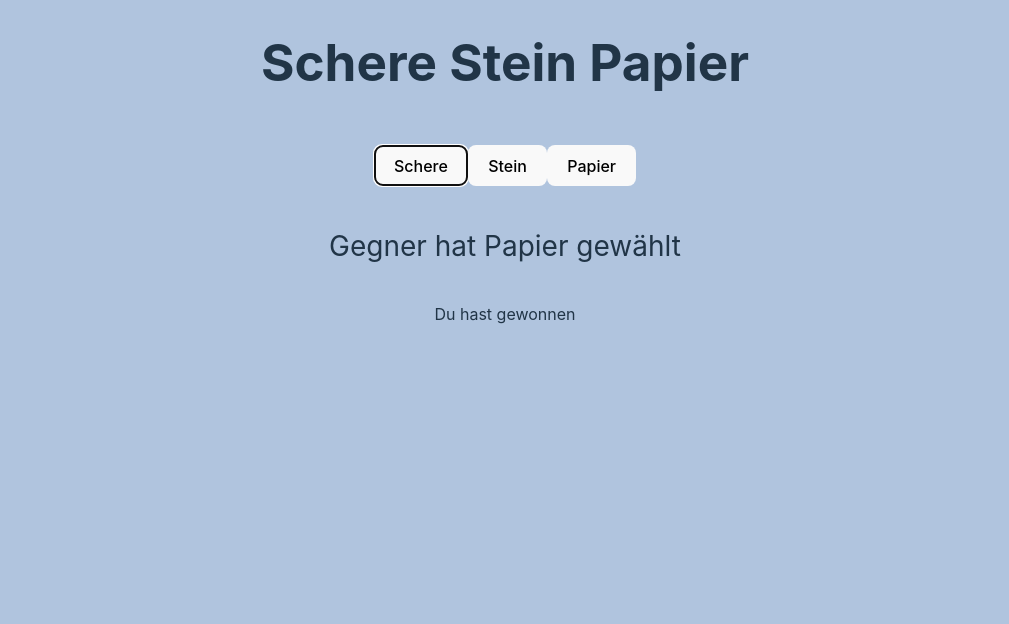
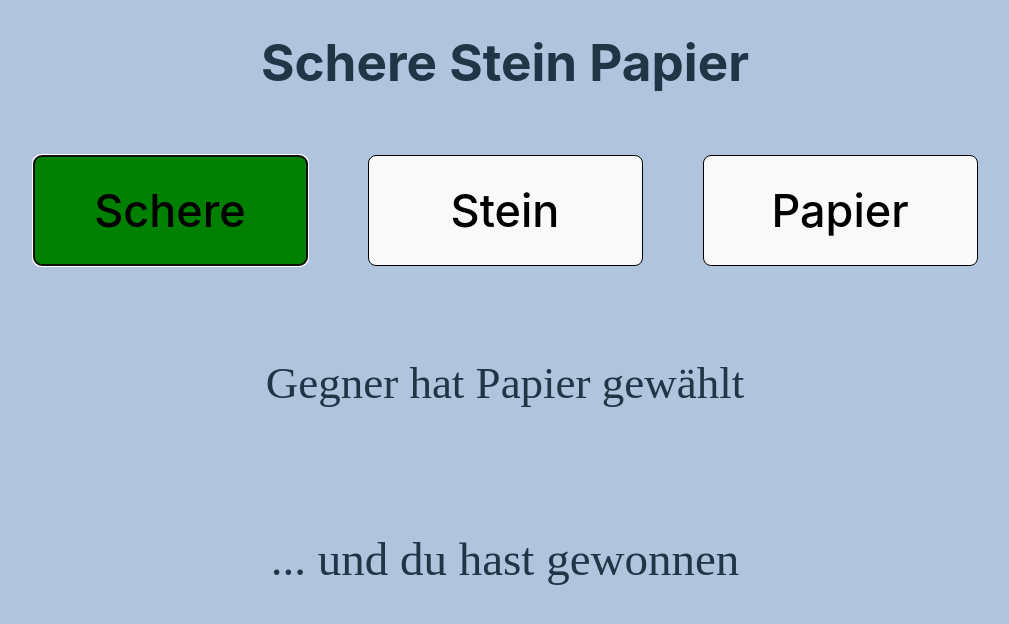
Before and after one commit to Lucaknabe/SchereSteinPapier, a website built with Vite: page index.html in a window 1280 px wide. Both pictures are taken after a click on the button "Schere". Shown: the whole page, without its empty margins (135-1144 px from the left). Built offline with nearby package versions, Linux system fonts and the light colour scheme.

Commit message:
extra styling

```diff
--- a/index.html
+++ b/index.html
@@ -10,10 +10,10 @@
     <script type="module" src="/main.js"></script>
     <h1>Schere Stein Papier</h1>
     <div id="buttondiv">
-    <center><button type = "button" id= "Schere">Schere</button></center>
-    <center><button type = "button" id= "Stein">Stein</button></center>
-    <center><button type = "button" id= "Papier">Papier</button></center>
-   </div>
+    <center><button type = "button" id= "Schere" class="Schere">Schere</button></center>
+    <center><button type = "button" id= "Stein" class="Stein">Stein</button></center>
+    <center><button type = "button" id= "Papier" class="Papier">Papier</button></center>
+    </div>
     <div id="wahldiv"><p id="wahl"></p></div>
     <div id="gewinnerdiv"> <p id="gewinner"></p></div>
     <!--<marquee><h1>+++ LUCA HAT PAUSE +++ VON 13 BIS 14!</h1></marquee>-->
--- a/main.js
+++ b/main.js
@@ -19,7 +19,7 @@ function playRound(spielerEingabe) {
   console.log(randomNumber);
   if (randomNumber === 0) {
     console.log("Gegner hat Schere gewählt");
-    document.getElementById("wahl").innerHTML = "Gegner hat Schere gewählt"
+    document.getElementById("wahl").innerHTML = "Gegner hat Schere gewählt";
   }
   else if (randomNumber === 1) {
     console.log("Gegner hat Stein gewählt");
@@ -41,11 +41,11 @@ function playRound(spielerEingabe) {
   }
   else if((randomNumber === 0 && spielerEingabe === 1) || (randomNumber === 1 && spielerEingabe === 2) || (randomNumber === 2 && spielerEingabe === 0)   ) {
     console.log("Du hast gewonnen!");
-    document.getElementById("gewinner").innerHTML = "Du hast gewonnen"
+    document.getElementById("gewinner").innerHTML = "... und du hast gewonnen"
   }
   else {
     console.log("Computer hat gewonnen!")
-    document.getElementById("gewinner").innerHTML = "Computer hat gewonnen"
+    document.getElementById("gewinner").innerHTML = "... und der Computer hat gewonnen"
   }
 
 
--- a/style.css
+++ b/style.css
@@ -34,18 +34,86 @@ body {
   background-color:lightsteelblue ;
 }
 
-#buttondiv {
-  display: flex;
-  flex-direction: row ;
-  margin: 20px;
+
+
+
+ #buttondiv{
+  display:flex;
+  flex-direction: row;
+ }
+
+ #Schere{
+  background-color: white;
+  color:black;
+  margin: 30px;
+  font-size: 45px;
+  border: 1px solid black;
+  width: 275px;
+  transition-property: color, background-color;
+  transition-duration: 0.4s;
+}
+#Schere:hover{
+  background-color:rgb(49, 43, 43);
+  color:whitesmoke
+
+}
+
+
+
+#Stein{
+  margin: 30px;
+  font-size: 45px;
+  border: 1px solid black;
+  width: 275px;
+  transition-property: color, background-color;
+  transition-duration: 0.4s;
+}
+
+#Stein:hover{
+  background-color:rgb(49, 43, 43);
+  color:white
+}
+
+#Papier{
+  margin: 30px;
+  font-size: 45px;
+  border: 1px solid black;
+  width: 275px;
+  transition-property: color, background-color;
+  transition-duration: 0.4s;
+}
+
+#Papier:hover{
+  background-color:rgb(49, 43, 43);
+  color:white
+}
+
+#Papier:focus{
+  background-color: green;
+}
+#Stein:focus{
+  background-color: green;
+}
+#Schere:focus{
+  background-color:green
+}
+
+#Schere{
+  border-color: green;
+}
+
+#gewinnerdiv {
+  font-size: 175%;
+  margin:30px;
+  font-size:47px;
+  font-family: serif;
 }
 
 #wahldiv {
   font-size: 175%;
-}
-
-#wahldiv {
-  font-size: 175%;
+  margin:30px;
+  font-size: 45px;
+  font-family: "Papyrus";
 }
 
 h1 {
```
